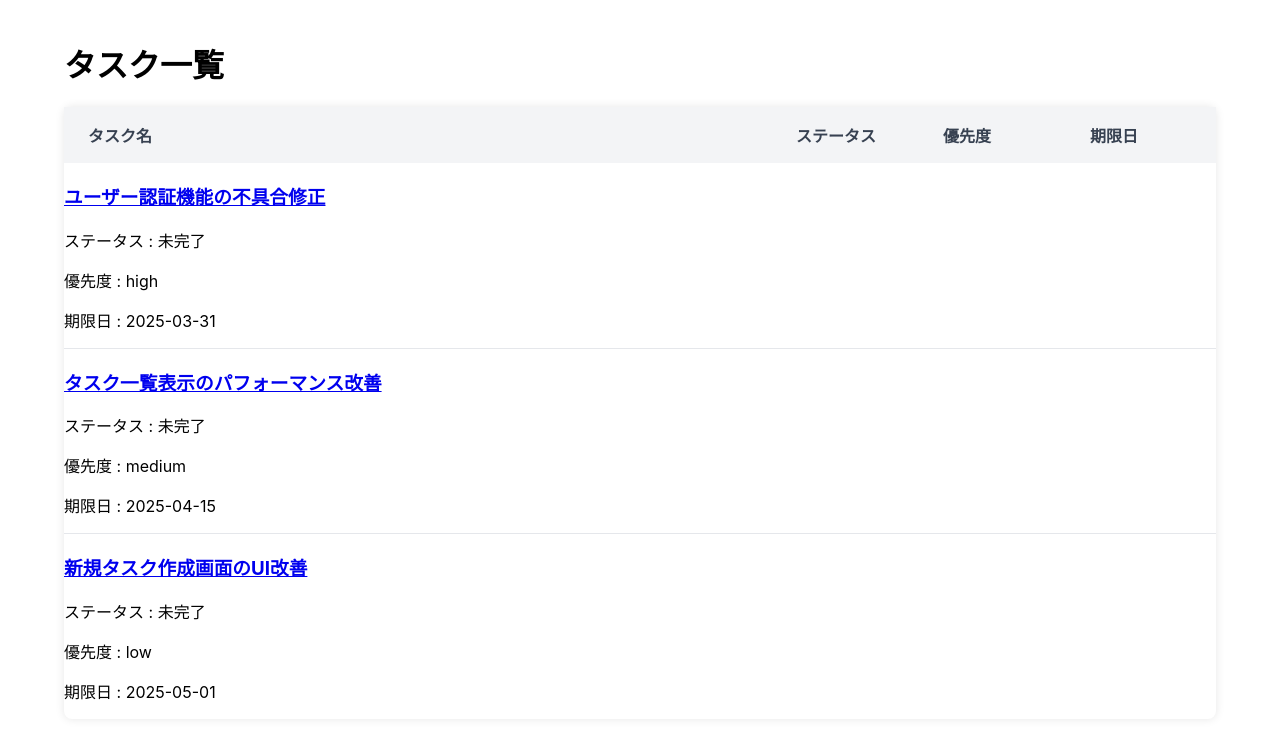
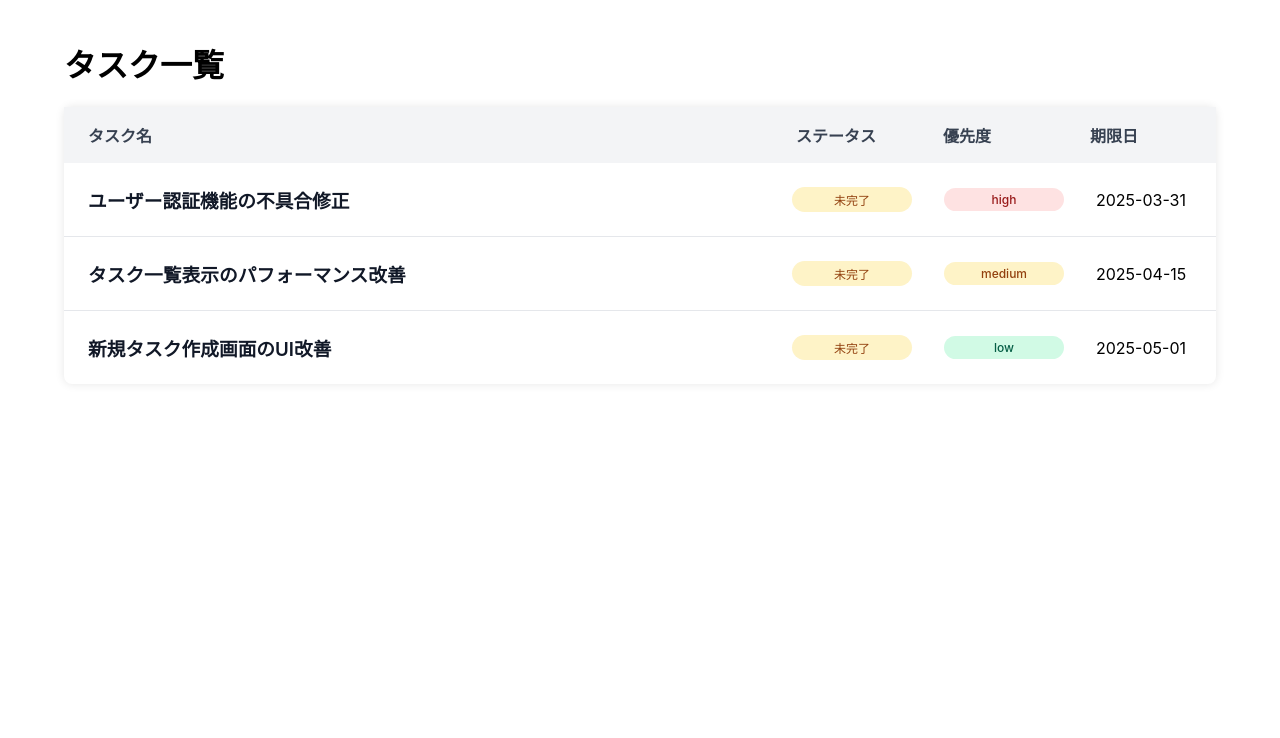
Before and after one commit to kentach/Runteq-Nextjs-Task-App, a Next.js app: page /tasks in a window 1280 px wide. Shown: the top 738 px of the page. Built offline with nearby package versions, Linux system fonts and the light colour scheme.

Commit message:
add/TaskCardのスタイルを追記

```diff
--- a/app/features/tasks/components/TaskCard.tsx
+++ b/app/features/tasks/components/TaskCard.tsx
@@ -1,19 +1,45 @@
 import Link from "next/link";
 import type { Task } from "@/app/types/task";
+import styles from "../styles/taskCard.module.css";
+import type { Priority } from "@/app/types/task";
 
 type TaskCardProps = {
   task: Task;
 };
 
 export default function TaskCard({ task }: TaskCardProps) {
+  const getPriorityClass = (priority: Priority): string => {
+    switch (priority.toLowerCase()) {
+      case "high":
+        return styles.highPriority;
+      case "medium":
+        return styles.mediumPriority;
+      case "low":
+        return styles.lowPriority;
+      default:
+        return styles.defaultPriority;
+    }
+  };
+
+  // ステータスに応じた表示ラベルを返す関数
+  const getStatusLabel = (status: boolean): string => {
+    return status ? "完了" : "未完了";
+  };
+
   return (
-    <div key={task.id}>
-      <Link href={`/tasks/${task.id}`}>
-        <h3>{task.title}</h3>
+    <div className={styles.taskCard}>
+      <Link className={styles.detailLink} href={`/tasks/${task.id}`}>
+        <h3 className={styles.taskTitle}>{task.title}</h3>
       </Link>
-      <p>ステータス : {task.status ? "完了" : "未完了"}</p>
-      <p>優先度 : {task.priority}</p>
-      <p>期限日 : {task.dueDate}</p>
+      <p
+        className={`${styles.badge} ${task.status ? styles.completed : styles.incomplete}`}
+      >
+        {getStatusLabel(task.status)}
+      </p>
+      <p className={`${styles.badge} ${getPriorityClass(task.priority)}`}>
+        {task.priority}
+      </p>
+      <p className={styles.taskDueDate}>{task.dueDate}</p>
     </div>
   );
 }
--- /dev/null
+++ b/app/features/tasks/styles/taskCard.module.css
@@ -0,0 +1,75 @@
+.taskCard {
+  display: grid;
+  grid-template-columns: 1fr 120px 120px 120px;
+  column-gap: 2rem;
+  align-items: center;
+  transition: background-color 0.2s ease;
+}
+
+.taskCard:hover {
+  background-color: #f9fafb;
+}
+
+.detailLink {
+  height: 100%;
+  display: flex;
+  align-items: center;
+  text-decoration: none;
+  padding-left: 1.5rem;
+  transition: color 0.2s ease;
+}
+
+.detailLink:hover .taskTitle {
+  color:rgb(56, 92, 202);
+}
+
+.taskTitle {
+  font-weight: 600;
+  color: #111827;
+  margin: 0;
+}
+
+.badge {
+  display: inline-block;
+  padding: 0.25rem 0.5rem;
+  margin: 1.5rem 0;
+  border-radius: 9999px;
+  font-size: 0.75rem;
+  font-weight: 500;
+  text-align: center;
+  cursor: pointer;
+}
+
+.completed {
+  background-color: #d1fae5;
+  color: #065f46;
+}
+
+.incomplete {
+  background-color: #fef3c7;
+  color: #92400e;
+}
+
+.highPriority {
+  background-color: #fee2e2;
+  color: #991b1b;
+}
+
+.mediumPriority {
+  background-color: #fef3c7;
+  color: #92400e;
+}
+
+.lowPriority {
+  background-color: #d1fae5;
+  color: #065f46;
+}
+
+.defaultPriority {
+  background-color: #e5e7eb;
+  color: #374151;
+}
+
+.dueDate {
+  color: #6b7280;
+}
```
